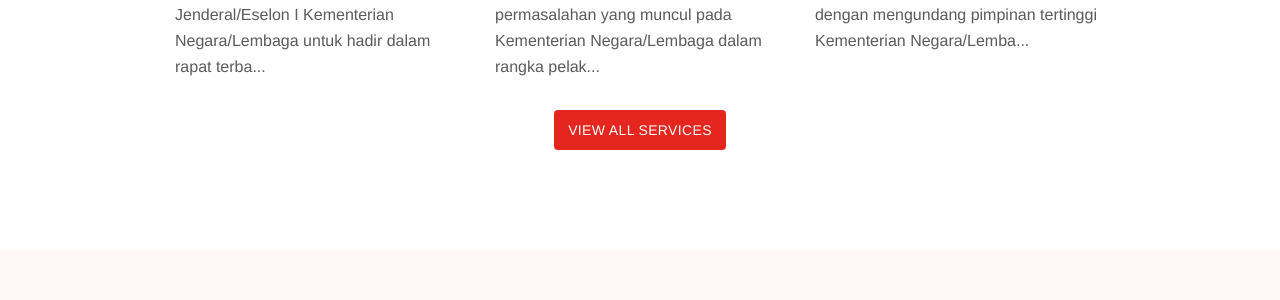
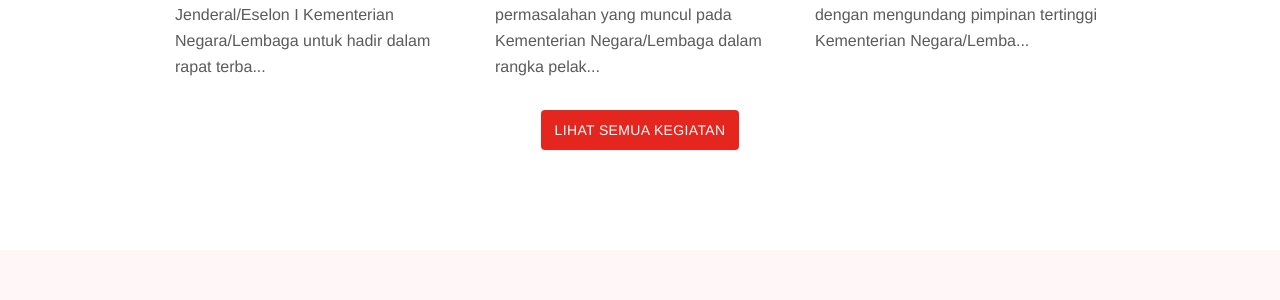
Before and after one commit to rakornas/rakornas.github.io, a Jekyll site: the page built from index.md, in a window 1280 px wide. Shown: the part 958-1258 px from the top of the page. Built offline with Jekyll 4.4.1, drawn with Linux system fonts in a browser that asks for light colours.

Commit message:
Update home.html

```diff
--- a/_layouts/home.html
+++ b/_layouts/home.html
@@ -24,7 +24,7 @@ bodyClass: "page-home"
 <div class="strip">
   <div class="container pt-6 pb-6 pb-md-10">
     <div class="row justify-content-start">
-      {% assign limit = site.home.limit_services | default: 6 %}
+      {% assign limit = site.home.limit_services | default: 3 %}
       {% for service in site.services limit: limit %}
       <div class="col-12 col-md-4 mb-1">
         <div class="service service-summary">
@@ -40,7 +40,7 @@ bodyClass: "page-home"
     </div>
     <div class="row justify-content-center">
       <div class="col-auto">
-        <a class="button button-primary" href="{{ "services" | relative_url }}">View All Services</a>
+        <a class="button button-primary" href="{{ "kegiatan-rakornas" | relative_url }}">Lihat semua kegiatan</a>
       </div>
     </div>
   </div>
```
